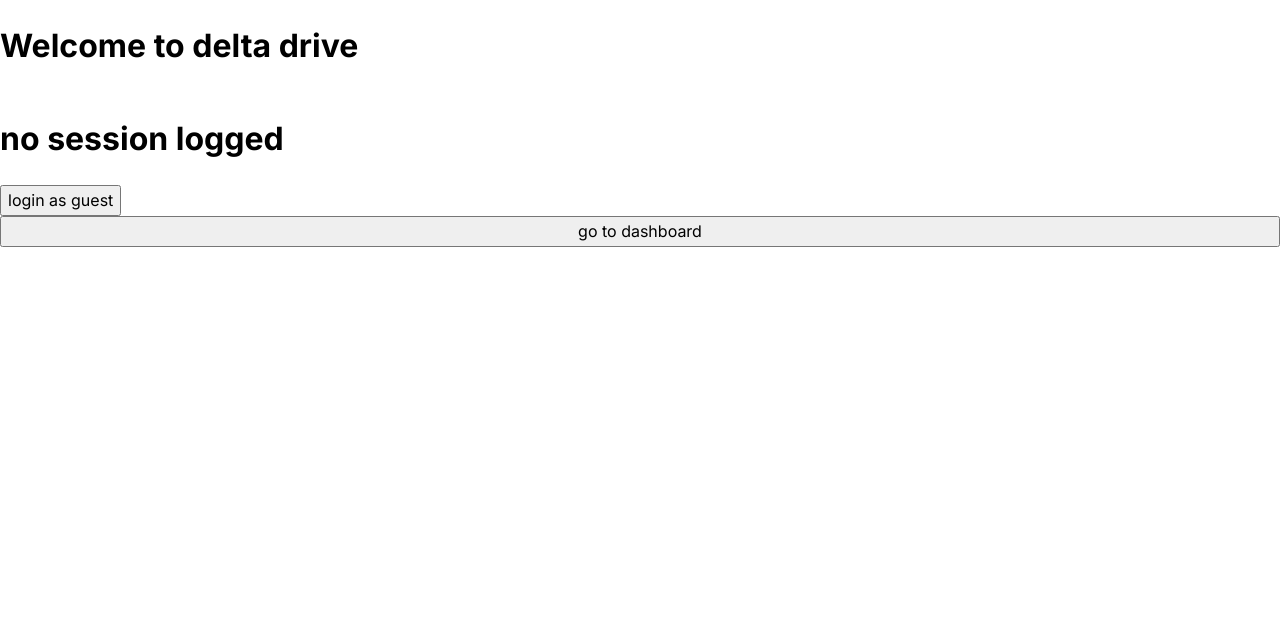
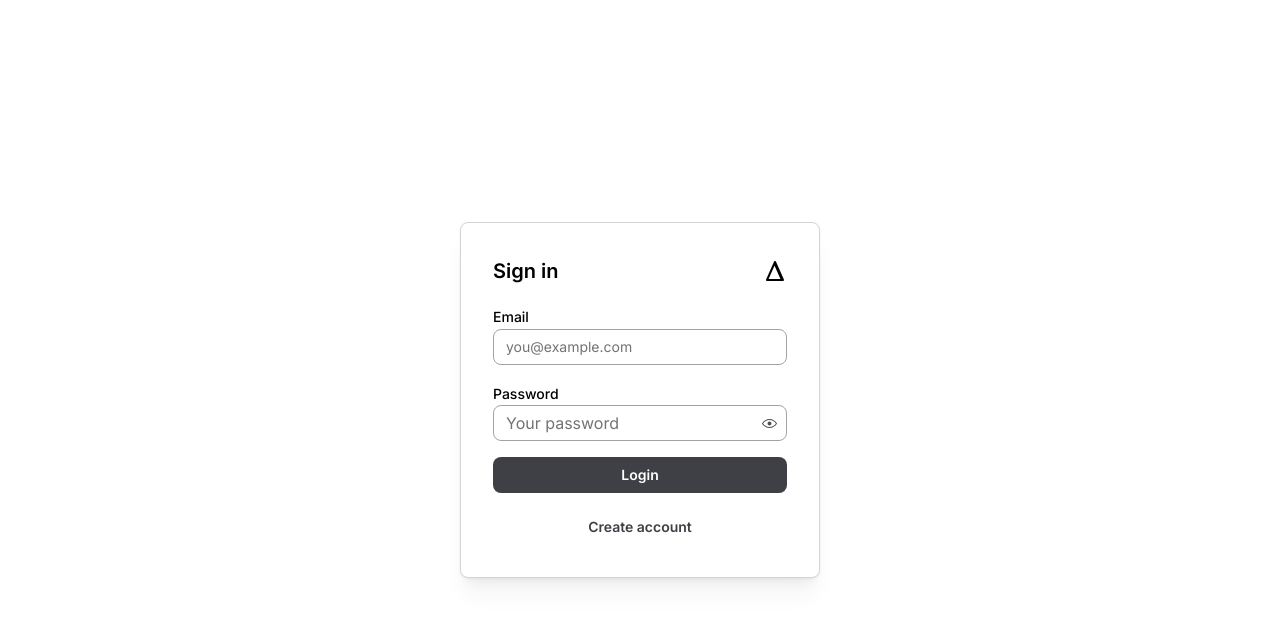
Before and after one commit to alxxjandro/delta, a React (Vite) app in the folder frontend/: page /login in a window 1280 px wide. Shown: the top 622 px of the page. Built offline with nearby package versions, Linux system fonts and the light colour scheme.

Commit message:
Created the signup, signin and notfound pages as well as configuring the mantine theme

```diff
--- a/frontend/src/general/NotFound.tsx
+++ b/frontend/src/general/NotFound.tsx
@@ -1,17 +1,30 @@
+import { Paper, Text, Button, Stack, Center, Image, Group } from '@mantine/core'
 import { useNavigate } from 'react-router'
 
-const NotFound = () => {
+export default function NotFound() {
   const navigate = useNavigate()
-  const handleGoHome = () => {
-    navigate('/')
-  }
+  const handleGoHome = () => navigate('/')
 
   return (
-    <div>
-      <h1>The page you're looking for doesn't exist!</h1>
-      <p onClick={handleGoHome}>go back home</p>
-    </div>
+    <Center h="100vh">
+      <Paper withBorder shadow="md" p="xl" radius="md" w={420}>
+        <Stack align="center">
+          <Group align="center" justify="start" w="100%" gap={8}>
+            <Image src="/delta.svg" w={22} />
+            <Text size="xl" fw={600}>
+              Page not found
+            </Text>
+          </Group>
+
+          <Text c="gray.4" ta="start">
+            The page you're looking for does not exist or was moved.
+          </Text>
+
+          <Button onClick={handleGoHome} fullWidth>
+            Go back home
+          </Button>
+        </Stack>
+      </Paper>
+    </Center>
   )
 }
-
-export default NotFound
--- a/frontend/src/lib/theme.ts
+++ b/frontend/src/lib/theme.ts
@@ -5,32 +5,33 @@ export const theme = createTheme({
 
   colors: {
     primary: [
-      '#e0f2fe',
-      '#bae6fd',
-      '#7dd3fc',
-      '#38bdf8',
-      '#0ea5e9',
-      '#0284c7',
-      '#0369a1',
-      '#075985',
-      '#0c4a6e',
-      '#082f49',
+      '#f4f4f5',
+      '#e4e4e7',
+      '#d4d4d8',
+      '#a1a1aa',
+      '#71717a',
+      '#52525b',
+      '#3f3f46',
+      '#27272a',
+      '#18181b',
+      '#09090b',
     ],
 
     gray: [
-      '#f8fafc',
-      '#f1f5f9',
-      '#e2e8f0',
-      '#cbd5e1',
-      '#94a3b8',
-      '#64748b',
-      '#475569',
-      '#334155',
-      '#1e293b',
-      '#0f172a',
+      '#fcfcfc',
+      '#f5f5f5',
+      '#e5e5e5',
+      '#d4d4d4',
+      '#a3a3a3',
+      '#737373',
+      '#525252',
+      '#404040',
+      '#262626',
+      '#171717',
     ],
 
     accent: [
+      '#faf5ff',
       '#f3e8ff',
       '#e9d5ff',
       '#d8b4fe',
@@ -40,11 +41,9 @@ export const theme = createTheme({
       '#7e22ce',
       '#6b21a8',
       '#581c87',
-      '#3b0764',
     ],
   },
 
   primaryColor: 'primary',
-
   defaultRadius: 'md',
 })
--- a/frontend/src/login/Login.tsx
+++ b/frontend/src/login/Login.tsx
@@ -1,8 +1,18 @@
+import {
+  Paper,
+  TextInput,
+  PasswordInput,
+  Button,
+  Stack,
+  Text,
+  Center,
+  Image,
+  Group,
+} from '@mantine/core'
 import { useNavigate } from 'react-router-dom'
 import useAuthStore from '../zustand/useAuth'
 
 export default function Login() {
-  const user = useAuthStore((state) => state.user)
   const setUser = useAuthStore((state) => state.setUser)
   const navigate = useNavigate()
 
@@ -14,31 +24,29 @@ export default function Login() {
     navigate('/dashboard')
   }
 
-  const handleLogout = () => {
-    setUser(null)
-  }
+  return (
+    <Center h="100vh">
+      <Paper withBorder shadow="md" p="xl" radius="md" w={360}>
+        <Stack>
+          <Group justify="space-between">
+            <Text size="xl" fw={600}>
+              Sign in
+            </Text>
+            <Image src="/delta.svg" w={24} />
+          </Group>
 
-  const handleDashboard = () => {
-    navigate('/dashboard')
-  }
+          <TextInput label="Email" placeholder="you@example.com" />
+          <PasswordInput label="Password" placeholder="Your password" />
 
-  return (
-    <div>
-      <div className="flex flex-col align-center justify-center ">
-        <h1 className="text-2xl font-bold">Welcome to delta drive</h1>
-        {user ? (
-          <div>
-            <h1>currently logged as {user.userName}</h1>
-            <button onClick={handleLogout}>log out</button>
-          </div>
-        ) : (
-          <div>
-            <h1>no session logged</h1>
-            <button onClick={handleLogin}>login as guest</button>
-          </div>
-        )}
-        <button onClick={handleDashboard}>go to dashboard</button>
-      </div>
-    </div>
+          <Button onClick={handleLogin} fullWidth>
+            Login
+          </Button>
+
+          <Button variant="subtle" fullWidth onClick={() => navigate('/signup')}>
+            Create account
+          </Button>
+        </Stack>
+      </Paper>
+    </Center>
   )
 }
--- /dev/null
+++ b/frontend/src/login/Signup.tsx
@@ -0,0 +1,48 @@
+import {
+  Paper,
+  TextInput,
+  PasswordInput,
+  Button,
+  Stack,
+  Text,
+  Center,
+  Image,
+  Group,
+} from '@mantine/core'
+
+export default function Signup() {
+  const handleCreateAccount = () => {}
+
+  return (
+    <Center h="100vh">
+      <Paper withBorder shadow="md" p="xl" radius="md" w={380}>
+        <Stack gap="lg">
+          <Group justify="space-between" align="center">
+            <Text size="xl" fw={600}>
+              Create an account
+            </Text>
+            <Image src="/delta.svg" w={26} />
+          </Group>
+
+          <Stack gap="sm">
+            <TextInput label="Username" placeholder="alxxjandro" required />
+
+            <TextInput label="Email" placeholder="you@example.com" required />
+
+            <PasswordInput label="Password" placeholder="Your password" required />
+
+            <PasswordInput
+              label="Confirm password"
+              placeholder="Re-enter password"
+              required
+            />
+          </Stack>
+
+          <Button fullWidth onClick={handleCreateAccount} mt={20}>
+            Create account
+          </Button>
+        </Stack>
+      </Paper>
+    </Center>
+  )
+}
--- a/frontend/src/main.tsx
+++ b/frontend/src/main.tsx
@@ -1,7 +1,9 @@
 import ReactDOM from 'react-dom/client'
 import Login from './login/Login'
+import Signup from './login/Signup'
 import Dashboard from './dashboard/Dashboard'
 import LandingPage from './lading/LandingPage'
+import NotFound from './general/NotFound'
 import PrivateRoute from './general/PrivateRoute'
 import { BrowserRouter, Routes, Route } from 'react-router-dom'
 import { MantineProvider } from '@mantine/core'
@@ -15,6 +17,8 @@ ReactDOM.createRoot(document.getElementById('root')!).render(
       <Routes>
         <Route path="/" element={<LandingPage />} />
         <Route path="/login" element={<Login />} />
+        <Route path="/signup" element={<Signup />} />
+        <Route path="/*" element={<NotFound />} />
         <Route
           path="/dashboard"
           element={
```
Also changed, not shown: frontend/public/delta.svg (added).
